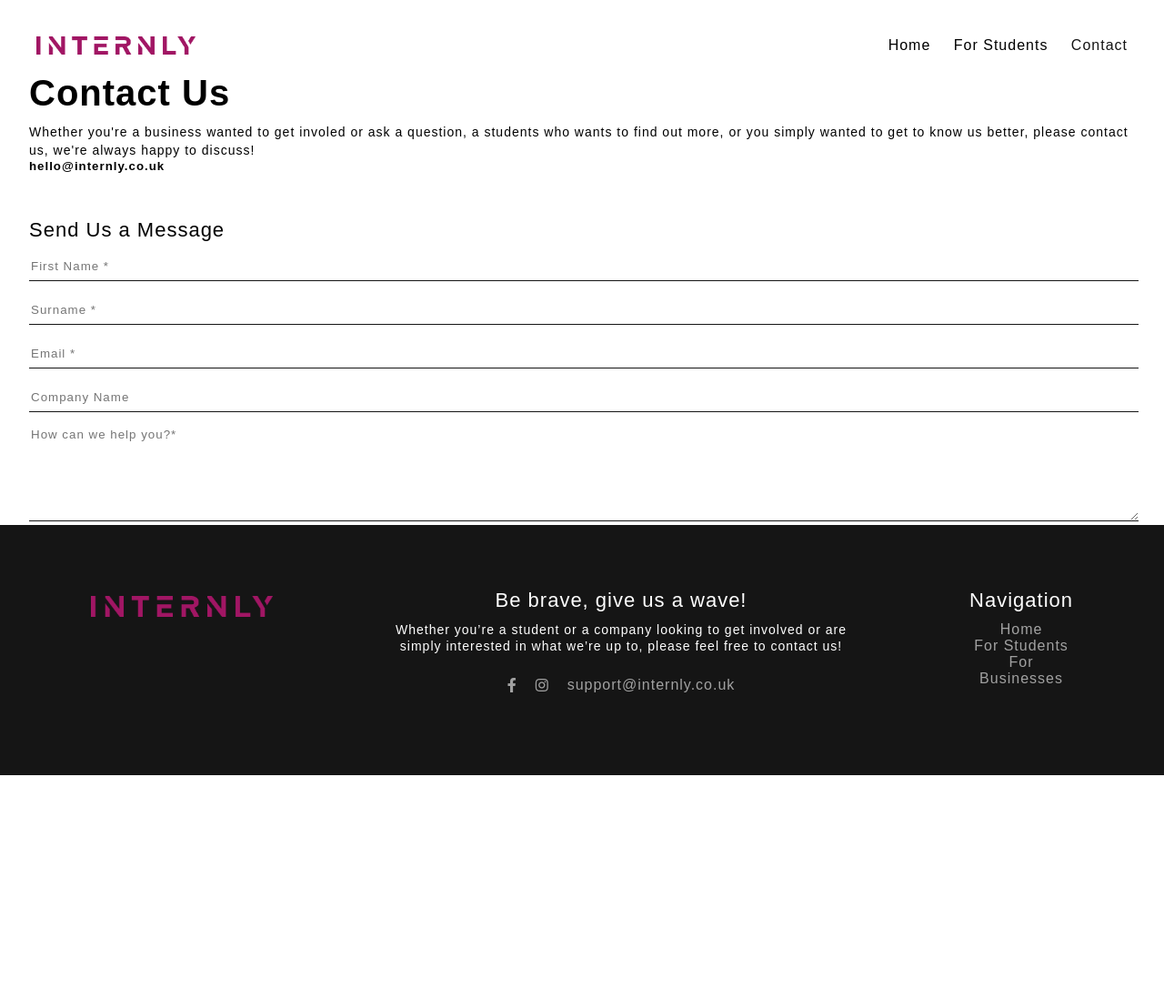
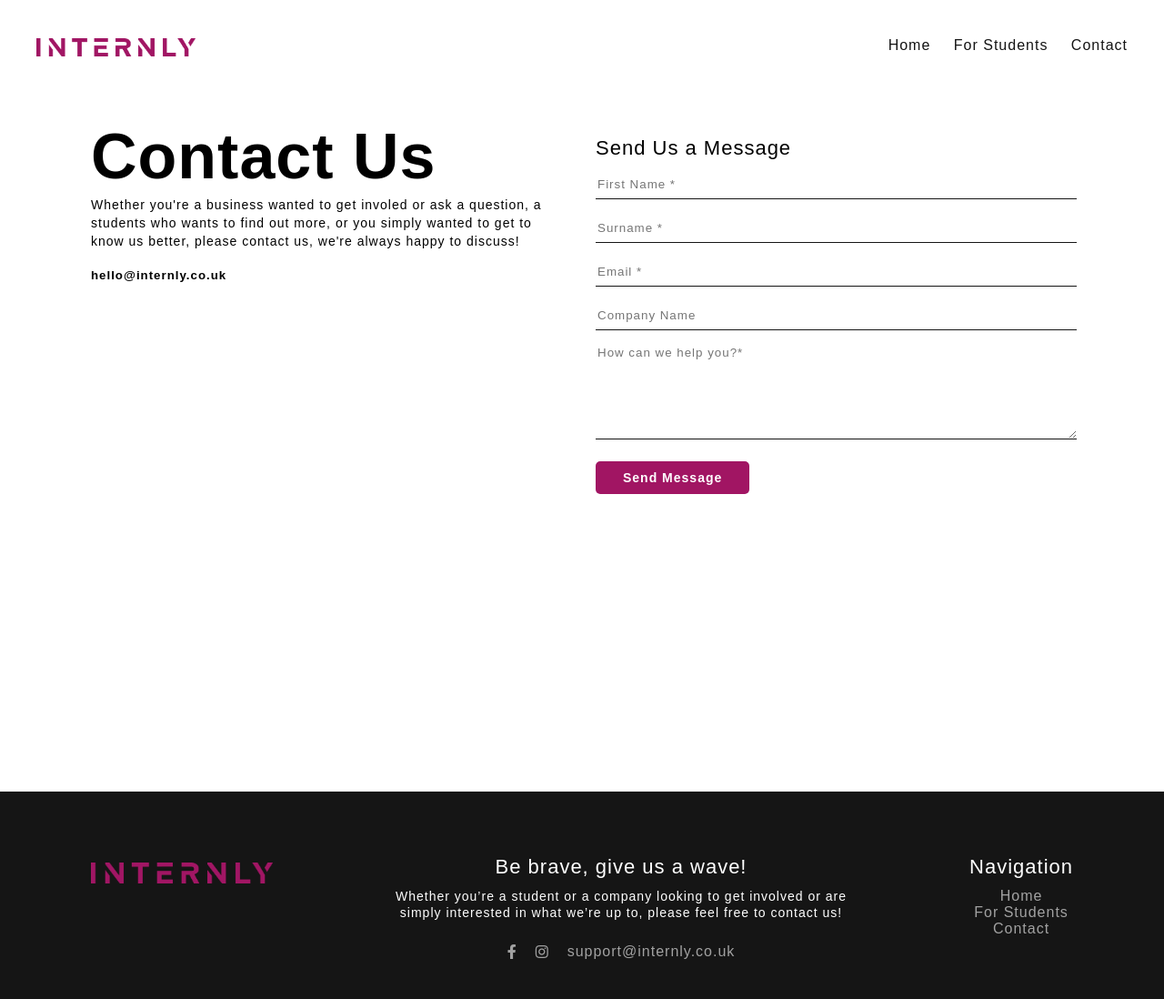
Before and after one commit to AaronMorrisV/Internly, a plain HTML site: page contact.html in a window 1280 px wide. Shown: the whole page at 91% size. Before the commit the page ends 852 px from the top, so only its background shows below. Drawn offline with nearby package versions, Linux system fonts and the light colour scheme.

Commit message:
contact page

```diff
--- a/contact.html
+++ b/contact.html
@@ -13,8 +13,8 @@
 <body>
     <header>
         <div class = "header-left">
-            <img class = "logo" id = "logoBlack" src = "assets/LogoPurple.png">
-            <img class = "logo" id = "logoWhite" src = "assets/logoWhite.png">
+            <a href = "index.html"><img class = "logo" id = "logoBlack" src = "assets/LogoPurple.png"></a>
+            <a href = "index.html"><img class = "logo" id = "logoWhite" src = "assets/logoWhite.png"></a>
         </div>
         <div class = "header-right">
             <div class="burger" onclick="burgerToggle(this)">
@@ -23,17 +23,17 @@
                 <div class="bar3"></div>
             </div>
             <ul>
-                <li>Home</li>
-                <li>For Students</li>
-                <li><a hred ="../businesses.html">Contact</a></li>
+                <li><a href = "index.html">Home</a href></li>
+                <li><a href = "">For Students</a></li>
+                <li><a href ="contact.html">Contact</a></li>
             </ul>
         </div>
     </header>
     <section id = "mobile-navigation-overlay" class = "mobile-navigation-overlay">
         <ul>
-            <li><a href = "#">Home</a></li>
+            <li><a href = "index.html">Home</a></li>
             <li><a href = "#">For Students</a></li>
-            <li><a href = "#">For Businesses</a></li>
+            <li><a href = "contact.html">Contact</a></li>
         </ul>
     </section>
     <section id = "contact">
@@ -51,6 +51,10 @@
                 <input type = "text" id = "company-name" placeholder = "Company Name">
                 <textarea id = "message" name = "message" placeholder = "How can we help you?*"></textarea>
             </form>
+            <div class = "btn btn-pink">
+                <h6>Send Message</h6>
+            </div>
+            <div class = "spacer"></div>
         </div>
     </section>
     <section id = "footer">
@@ -64,16 +68,24 @@
                     <i class="fab fa-2x fa-instagram"></i>
                     <h4>support@internly.co.uk</h4>
                 </div>
-
             </div>
             <div class = "footer-navigation">
                 <h3>Navigation</h3>
                 <ul>
-                    <li><a href = "#">Home</a></li>
+                    <li><a href = "index.html">Home</a></li>
                     <li><a href = "#">For Students</a></li>
-                    <li><a href = "#">For Businesses</a></li>
+                    <li><a href = "contact.html">Contact</a></li>
                 </ul>
             </div>
         </div>
     </section>
 </body>
+<script>
+    $(window).on("scroll", function() {
+        if($(window).scrollTop() > 200) {
+            $("header").addClass("header-active");
+        } else {
+            $("header").removeClass("header-active");
+        }
+    });
+</script>
--- a/main.scss
+++ b/main.scss
@@ -116,14 +116,17 @@ header{
         position: relative;
         display: flex;
         align-items: center;
-        .logo{
-            height:17px;
-            transition: 0.3s;
+        a{
             position: absolute;
             transform-origin: left center;
-        }
-        #logoWhite{
-            opacity: 0;
+            height:17px;
+
+            .logo{
+                transition: 0.3s;
+            }
+            #logoWhite{
+                opacity: 0;
+            }
         }
     }
     .header-right{
@@ -828,7 +831,7 @@ header{
     display: grid;
     padding-left: 2em;
     padding-right:2em;
-    padding-top:80px;
+    padding-top:100px;
     //grid-template-columns: 1fr 1fr;
     .contact-left{
         margin-bottom: 50px;
@@ -839,6 +842,7 @@ header{
         p{
             font-size: 14px;
             line-height:20px;
+            margin-bottom:20px;
         }
     }
     .contact-right{
@@ -861,7 +865,28 @@ header{
             }
             textarea{
                 height:100px;
+                margin-bottom:20px;
             }
+        }
+        .spacer{
+            margin-bottom: 40px;
+        }
+    }
+    @media (min-width:1024px){
+        padding-left: 100px;
+        padding-right:100px;
+        padding-top: 150px;
+        grid-template-columns: 1fr 1fr;
+        grid-column-gap: 30px;
+        min-height: 90vh;
+        //align-content: center;
+
+        h2{
+            font-size: 70px;
+            margin-bottom: 20px;
+        }
+        .contact-left,.contact-right{
+            //background-color: red;
         }
     }
 }
```
Also changed, not shown: index.html (+6 -6 lines), main.css.
